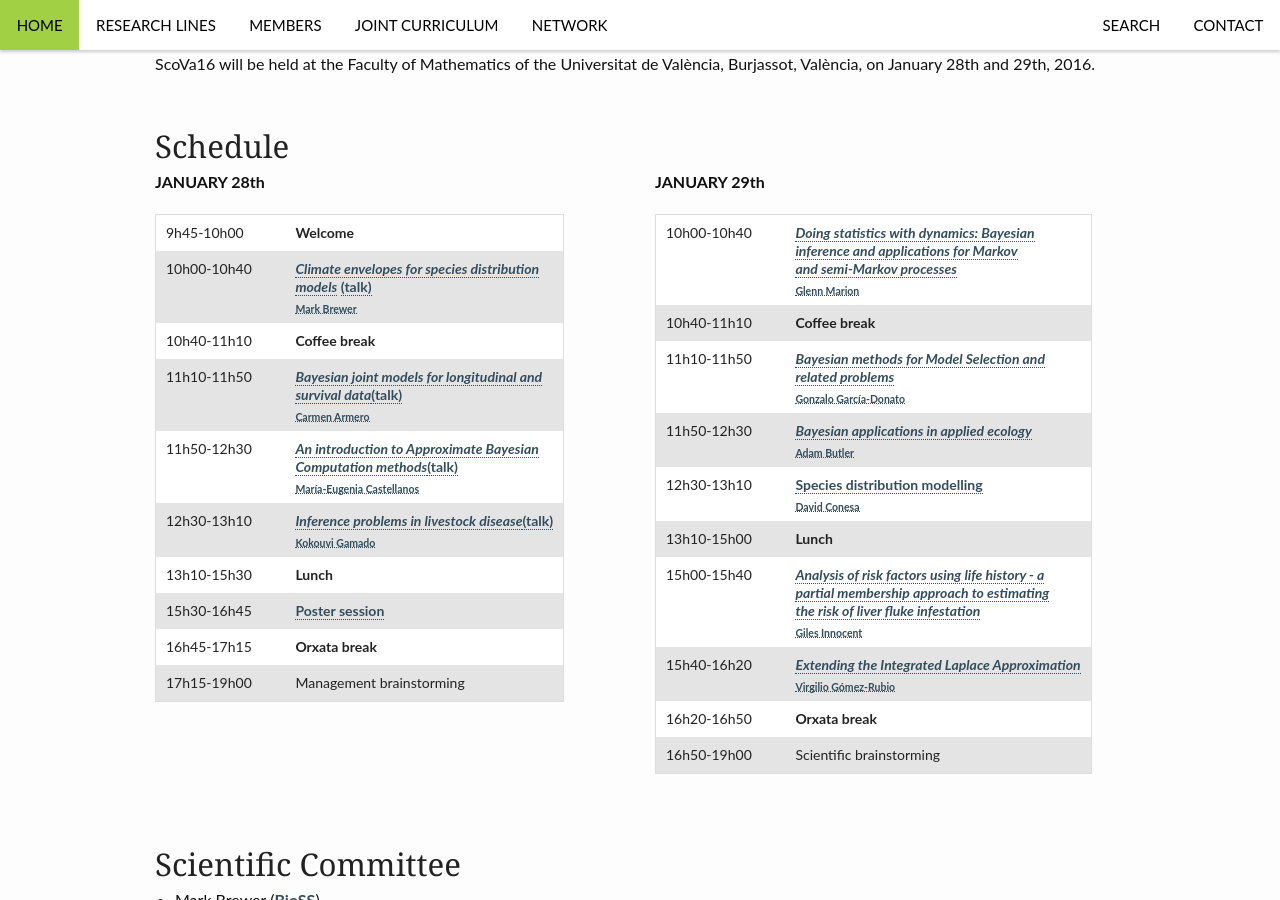
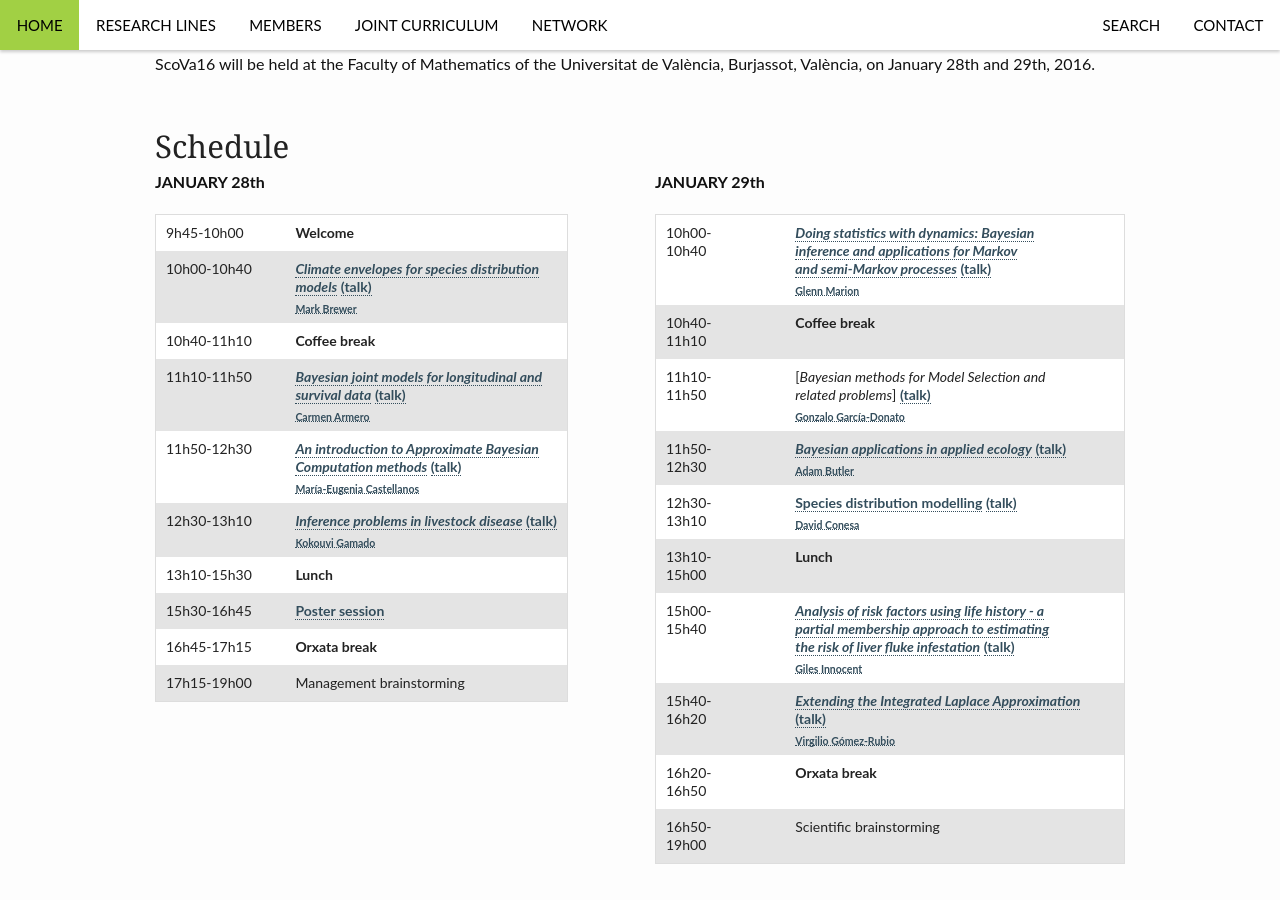
Before and after one commit to VABAR/VABAR.github.io, a Jekyll site: the page built from _posts/events/2015-12-17-ScoVa16.md, in a window 1280 px wide and 900 px high, scrolled down 240 px. Built offline with Jekyll 4.4.1, drawn with Linux system fonts in a browser that asks for light colours.

Commit message:
Update 2015-12-17-ScoVa16.md

```diff
--- a/_posts/events/2015-12-17-ScoVa16.md
+++ b/_posts/events/2015-12-17-ScoVa16.md
@@ -22,9 +22,9 @@ ScoVa16 will be held at the Faculty of Mathematics of the Universitat de Valènc
 9h45-10h00 || **Welcome**
 10h00-10h40 || [_Climate envelopes for species distribution_ <br> _models_]({{ site.url }}/assets/scova16/Brewer-Abstract.pdf) [(talk)]({{ site.url }}/assets/scova16/Brewer-Talk.pdf)<br>[<sub>Mark Brewer</sub>](http://www.bioss.ac.uk/people/markb.html)
 10h40-11h10 || **Coffee break**
-11h10-11h50 || [_Bayesian joint models for longitudinal and_ <br> _survival data_]({{ site.url }}/assets/scova16/Armero-Abstract.pdf)[(talk)]({{ site.url }}/assets/scova16/Armero-Talk.pdf)<br>[<sub>Carmen Armero</sub>](http://www.uv.es/armero/)
-11h50-12h30 || [_An introduction to Approximate Bayesian_ <br> _Computation methods_]({{ site.url }}/assets/scova16/Castellanos-Abstract.pdf)[(talk)]({{ site.url }}/assets/scova16/Castellanos-Talk.pdf)<br>[<sub>María-Eugenia Castellanos</sub>](https://gestion2.urjc.es/curriculum/pdicv?id=maria.castellanos)
-12h30-13h10 || [_Inference problems in livestock disease_]({{ site.url }}/assets/scova16/Gamado-Abstract.pdf)[(talk)]({{ site.url }}/assets/scova16/Gamado-Talk.pdf)<br>[<sub>Kokouvi Gamado</sub>](http://www.bioss.ac.uk/people/kokouvi.html)
+11h10-11h50 || [_Bayesian joint models for longitudinal and_ <br> _survival data_]({{ site.url }}/assets/scova16/Armero-Abstract.pdf) [(talk)]({{ site.url }}/assets/scova16/Armero-Talk.pdf)<br>[<sub>Carmen Armero</sub>](http://www.uv.es/armero/)
+11h50-12h30 || [_An introduction to Approximate Bayesian_ <br> _Computation methods_]({{ site.url }}/assets/scova16/Castellanos-Abstract.pdf) [(talk)]({{ site.url }}/assets/scova16/Castellanos-Talk.pdf)<br>[<sub>María-Eugenia Castellanos</sub>](https://gestion2.urjc.es/curriculum/pdicv?id=maria.castellanos)
+12h30-13h10 || [_Inference problems in livestock disease_]({{ site.url }}/assets/scova16/Gamado-Abstract.pdf) [(talk)]({{ site.url }}/assets/scova16/Gamado-Talk.pdf)<br>[<sub>Kokouvi Gamado</sub>](http://www.bioss.ac.uk/people/kokouvi.html)
 13h10-15h30 || **Lunch**
 15h30-16h45 || [Poster session]({{ site.url }}/assets/scova16/posters.pdf)
 16h45-17h15 || **Orxata break**
@@ -35,14 +35,14 @@ ScoVa16 will be held at the Faculty of Mathematics of the Universitat de Valènc
 
 **JANUARY 29th**
 
-10h00-10h40 || [_Doing statistics with dynamics: Bayesian_ <br> _inference and applications for Markov_ <br> _and semi-Markov processes_]({{ site.url }}/assets/scova16/Marion-Abstract.pdf)<br>[<sub>Glenn Marion</sub>](http://www.bioss.ac.uk/people/glenn.html)
+10h00-10h40 || [_Doing statistics with dynamics: Bayesian_ <br> _inference and applications for Markov_ <br> _and semi-Markov processes_]({{ site.url }}/assets/scova16/Marion-Abstract.pdf) [(talk)]({{ site.url }}/assets/scova16/Marion-Talk.pdf)<br>[<sub>Glenn Marion</sub>](http://www.bioss.ac.uk/people/glenn.html)
 10h40-11h10 || **Coffee break**
-11h10-11h50 || [_Bayesian methods for Model Selection and_ <br> _related problems_]({{ site.url }}/assets/scova16/Gonzalo-Abstract.pdf)<br>[<sub>Gonzalo García-Donato</sub>](http://www.uclm.es/profesorado/garcia-donato/)
-11h50-12h30 || [_Bayesian applications in applied ecology_]({{ site.url }}/assets/scova16/Butler-Abstract.pdf)<br>[<sub>Adam Butler</sub>](http://www.bioss.ac.uk/people/adam.html)
-12h30-13h10 || [Species distribution modelling]({{ site.url }}/assets/scova16/Conesa-Abstract.pdf)<br>[<sub>David Conesa</sub>](http://www.geeitema.org/conesa/)
+11h10-11h50 || [_Bayesian methods for Model Selection and_ <br> _related problems_] [(talk)]({{ site.url }}/assets/scova16/GarciaDonato-Talk.pdf)<br>[<sub>Gonzalo García-Donato</sub>](http://www.uclm.es/profesorado/garcia-donato/)
+11h50-12h30 || [_Bayesian applications in applied ecology_]({{ site.url }}/assets/scova16/Butler-Abstract.pdf) [(talk)]({{ site.url }}/assets/scova16/Butler-Talk.pdf)<br>[<sub>Adam Butler</sub>](http://www.bioss.ac.uk/people/adam.html)
+12h30-13h10 || [Species distribution modelling]({{ site.url }}/assets/scova16/Conesa-Abstract.pdf) [(talk)]({{ site.url }}/assets/scova16/Conesa-Talk.pdf)<br>[<sub>David Conesa</sub>](http://www.geeitema.org/conesa/)
 13h10-15h00 || **Lunch**
-15h00-15h40 || [_Analysis of risk factors using life history - a_ <br> _partial membership approach to estimating_ <br> _the risk of liver fluke infestation_]({{ site.url }}/assets/scova16/Innocent-Abstract.pdf)<br>[<sub>Giles Innocent</sub>](http://www.bioss.ac.uk/people/giles.html)
-15h40-16h20 || [_Extending the Integrated Laplace Approximation_]({{ site.url }}/assets/scova16/GomezRubio-Abstract.pdf) <br>[<sub>Virgilio Gómez-Rubio</sub>](http://www.uclm.es/profesorado/vgomez/)
+15h00-15h40 || [_Analysis of risk factors using life history - a_ <br> _partial membership approach to estimating_ <br> _the risk of liver fluke infestation_]({{ site.url }}/assets/scova16/Innocent-Abstract.pdf) [(talk)]({{ site.url }}/assets/scova16/Innocent-Talk.pdf)<br>[<sub>Giles Innocent</sub>](http://www.bioss.ac.uk/people/giles.html)
+15h40-16h20 || [_Extending the Integrated Laplace Approximation_]({{ site.url }}/assets/scova16/GomezRubio-Abstract.pdf)  [(talk)]({{ site.url }}/assets/scova16/GomezRubio-Talk.pdf)<br>[<sub>Virgilio Gómez-Rubio</sub>](http://www.uclm.es/profesorado/vgomez/)
 16h20-16h50 || **Orxata break**
 16h50-19h00 || Scientific brainstorming
 
```
